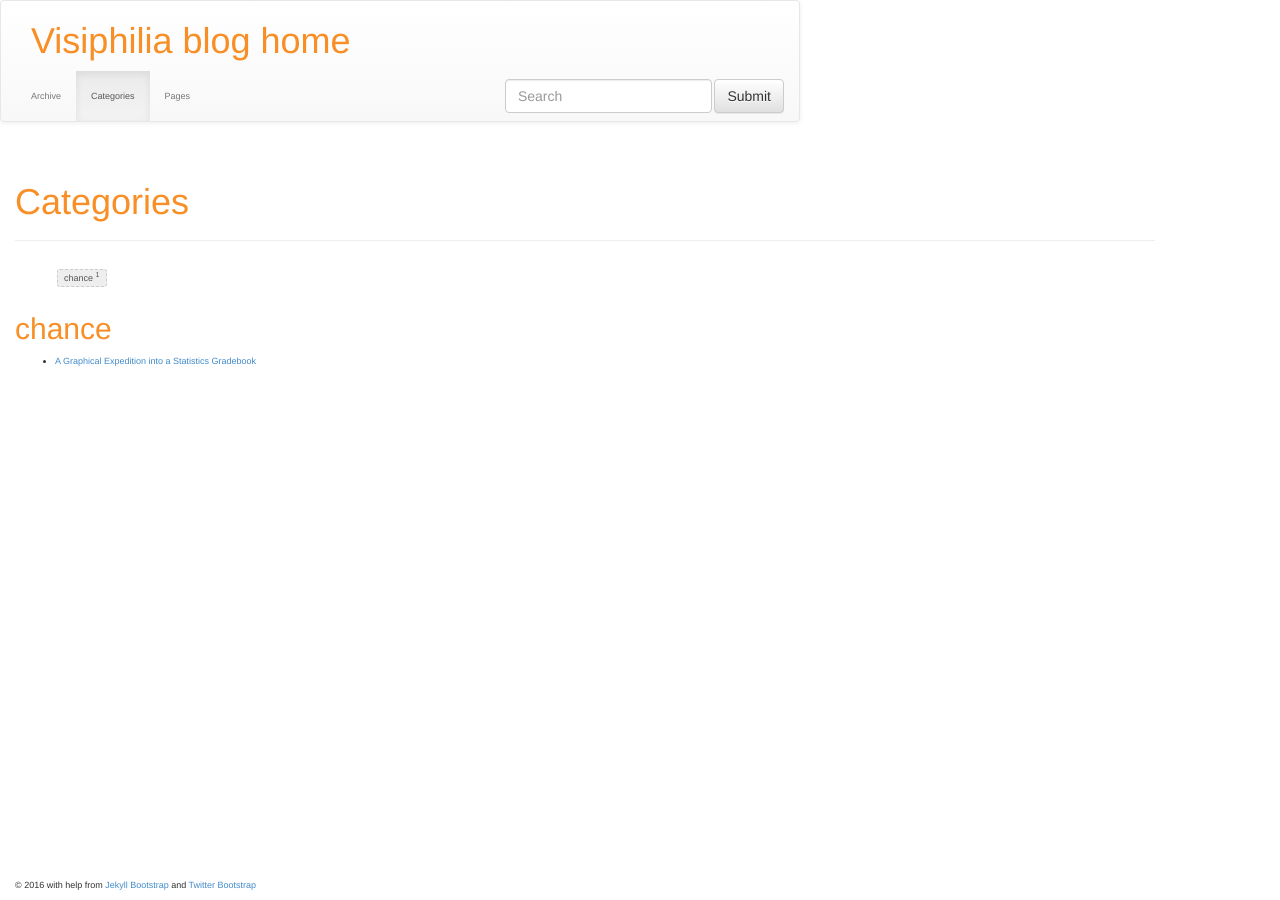
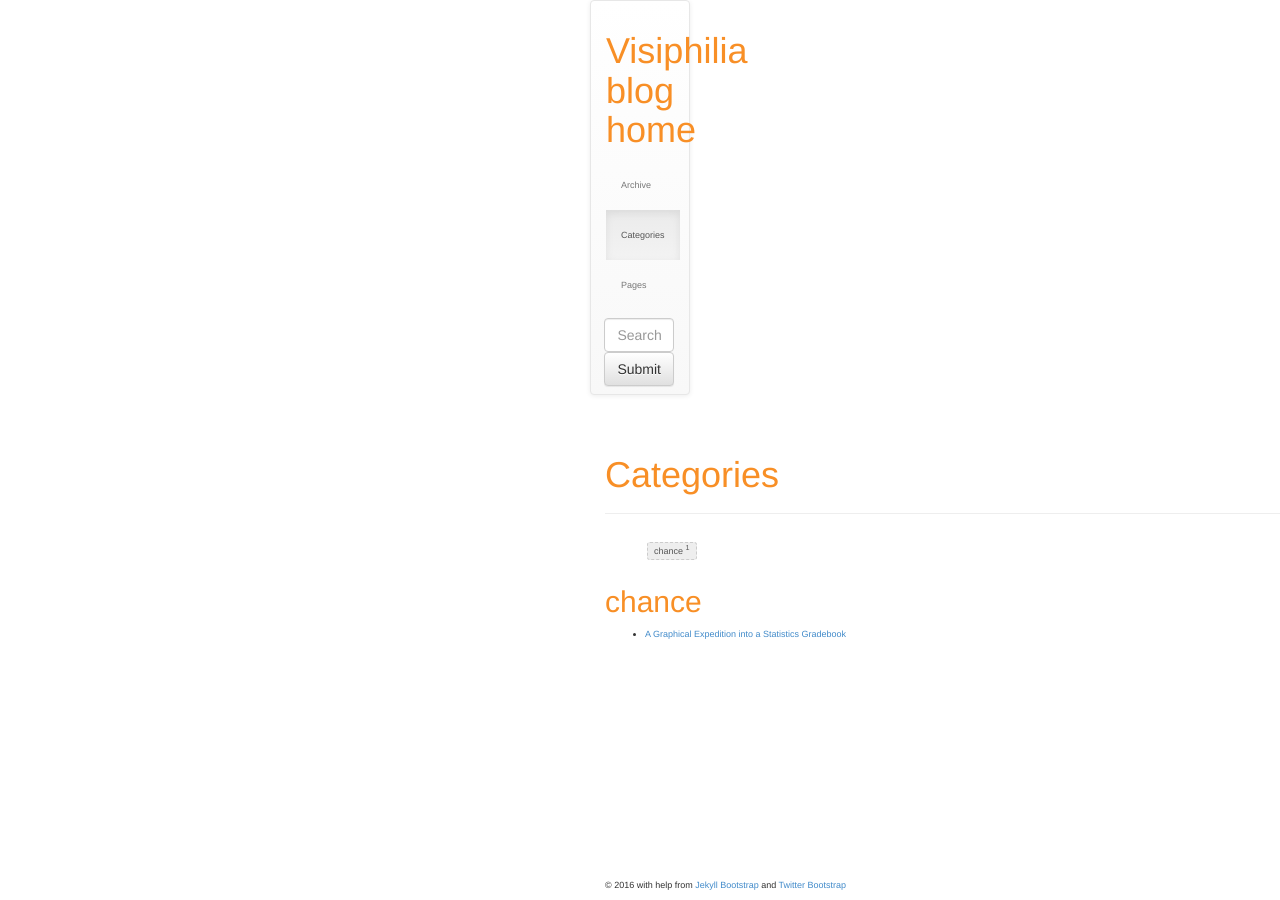
Before and after one commit to visiphilia/visiphilia.github.io, a Jekyll site: the page built from categories.html, in a window 1280 px wide. Built offline with Jekyll 4.4.1, drawn with Linux system fonts in a browser that asks for light colours; nearby versions of some CDN libraries.

Commit message:
text width

```diff
--- a/assets/themes/bootstrap-3/css/style.css
+++ b/assets/themes/bootstrap-3/css/style.css
@@ -23,7 +23,9 @@ h1, h2, h3, h4 {
 
 body {
   font-size: 0.9em;
-  max-width: 800px;
+  max-width: 100px;
+  margin: 0 auto !important;
+  float: none !important;
 }
 
 /* posts index */
```
